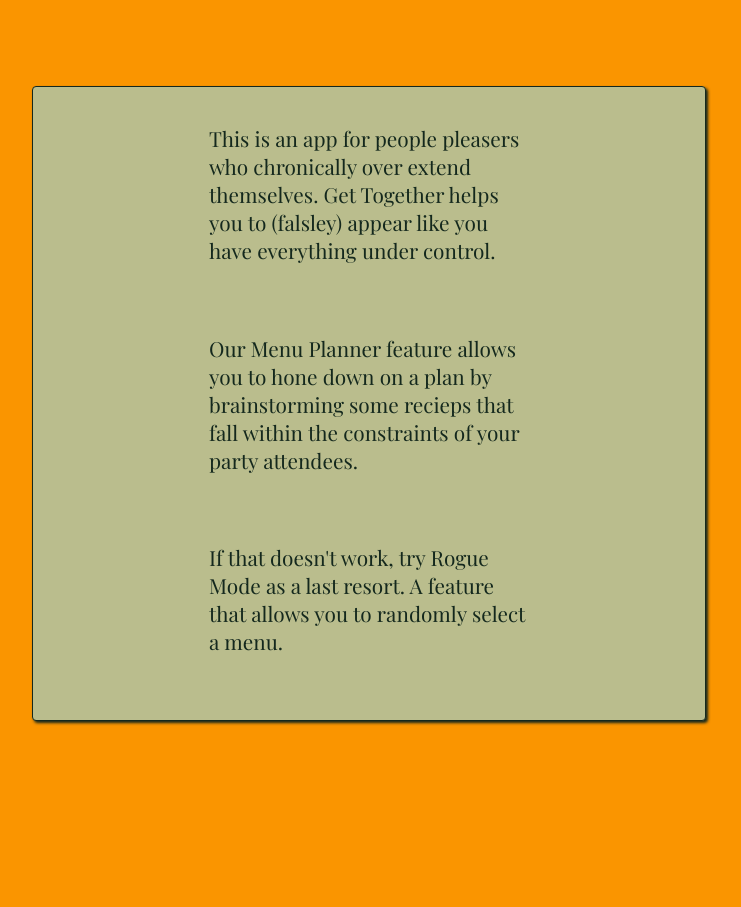
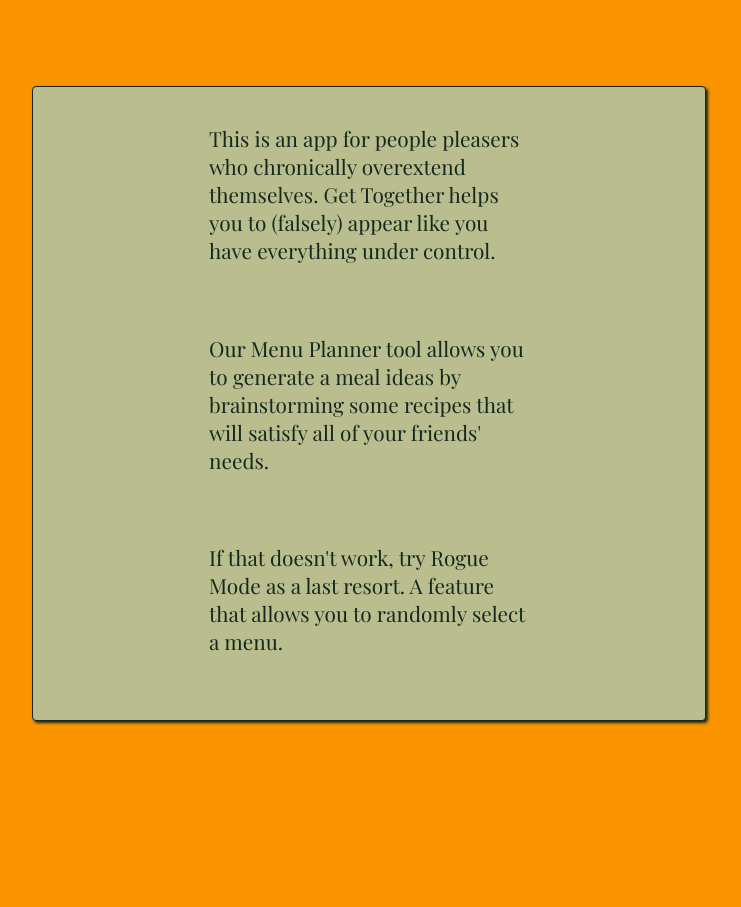
Before and after one commit to kendrak922/Dinner-Party, a React (Create React App) app: page / in a window 1280 px wide. Shown: the part 1220-2127 px from the top of the page, without its empty margins (271-1012 px from the left). Built offline with nearby package versions, Linux system fonts and the light colour scheme; a web font is replaced by a local one.

Commit message:
updated copy

```diff
--- a/src/Pages/about-pg.js
+++ b/src/Pages/about-pg.js
@@ -12,9 +12,9 @@
 <div className="about-container">
 <h2 className="about-title">About The App</h2>
   <div className="about-copy">
-  <p>This is an app for people pleasers who chronically over extend themselves. Get Together helps you to (falsley) appear like you have everything under control.</p>
+  <p>This is an app for people pleasers who chronically overextend themselves. Get Together helps you to (falsely) appear like you have everything under control.</p>
   <br></br>
-  <p>Our Menu Planner feature allows you to hone down on a plan by brainstorming some recieps that fall within the constraints of your party attendees.</p>
+  <p>Our Menu Planner tool allows you to generate a meal ideas by brainstorming some recipes that will satisfy all of your friends' needs.</p>
   <br></br>
   <p>If that doesn't work, try Rogue Mode as a last resort. A feature that allows you to randomly select a menu.</p>
   <br></br>
```
